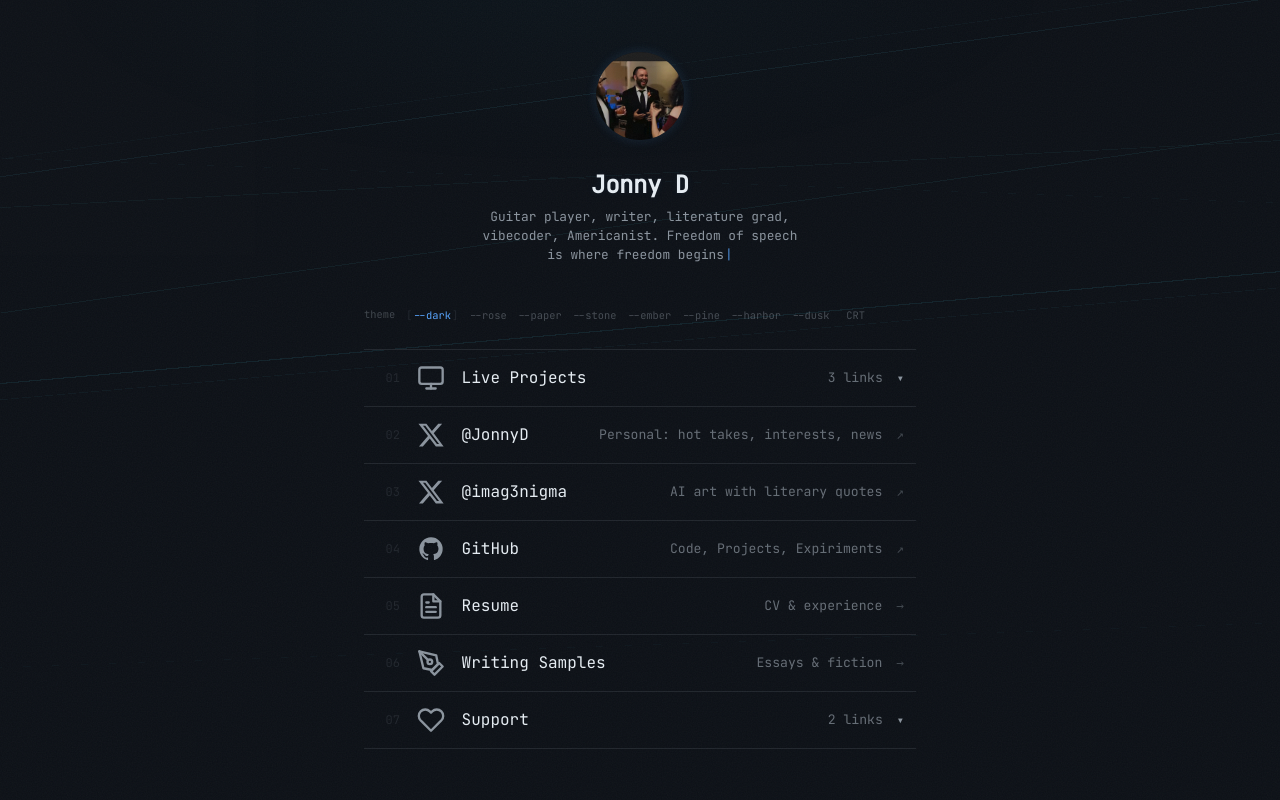
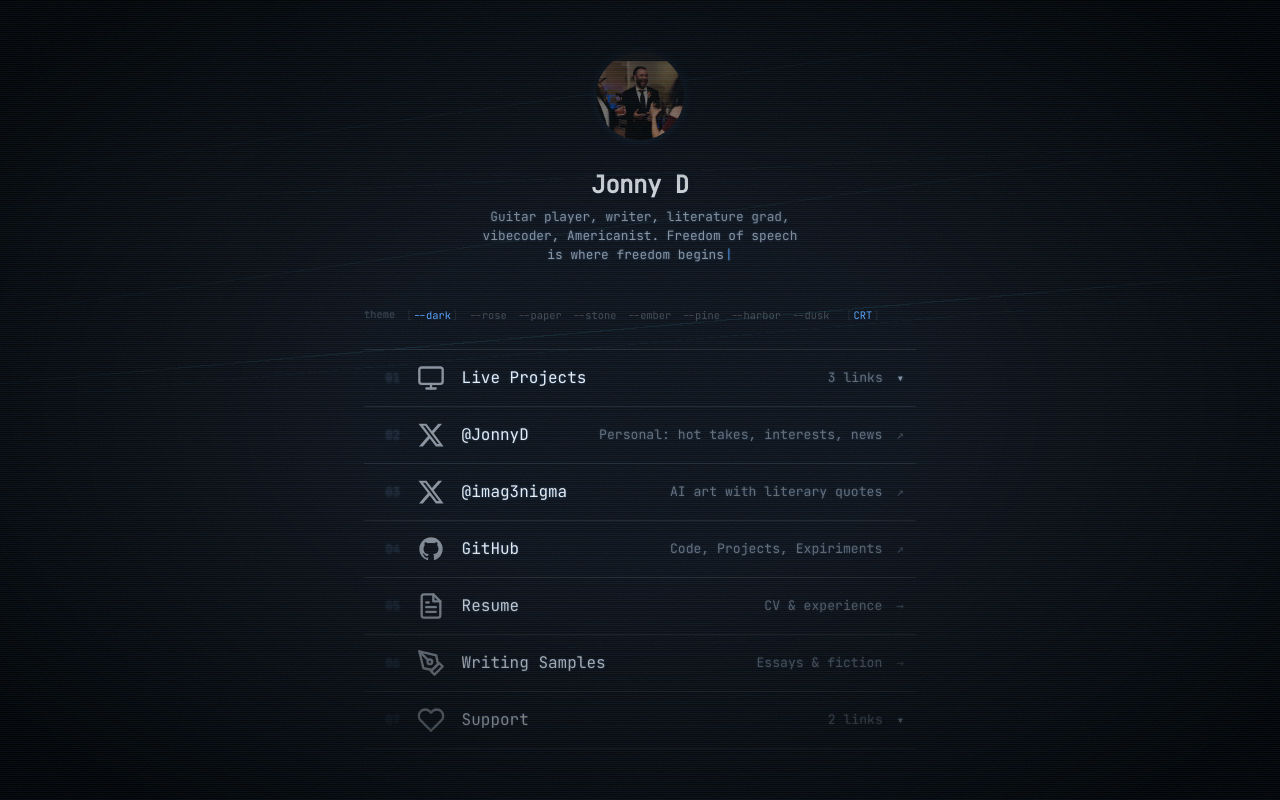
Before and after one commit to jonnydry/jd.me, a React (Vite) app: page / in a window 1280 px wide. Built offline with nearby package versions, Linux system fonts and the light colour scheme.

Commit message:
Enable CRT effect by default and update resume location to Boston MA

```diff
--- a/src/ThemeContext.tsx
+++ b/src/ThemeContext.tsx
@@ -54,9 +54,10 @@ function getStoredTheme(): Theme {
 function getStoredCrt(): boolean {
   try {
     const raw = localStorage.getItem('crt')
+    if (raw === null) return true
     return raw === 'true'
   } catch {
-    return false
+    return true
   }
 }
 
--- a/src/config/resume.ts
+++ b/src/config/resume.ts
@@ -37,7 +37,7 @@ export interface ResumeData {
 
 export const resume: ResumeData = {
   name: 'Jonathan Drybanski',
-  location: 'Medford, MA 02155',
+  location: 'Boston, MA 02108',
   email: 'jonny.edry@pm.me',
 
   education: [
```
